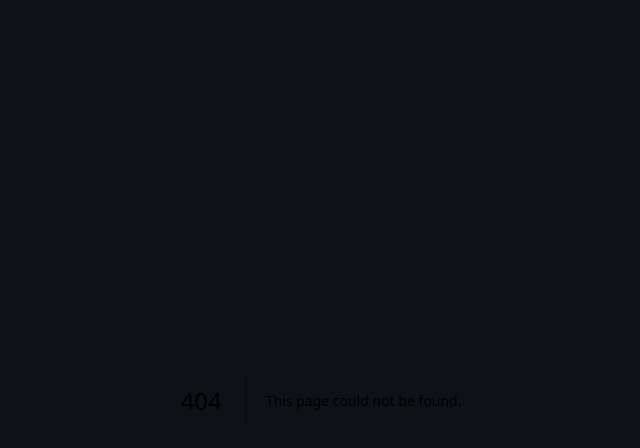
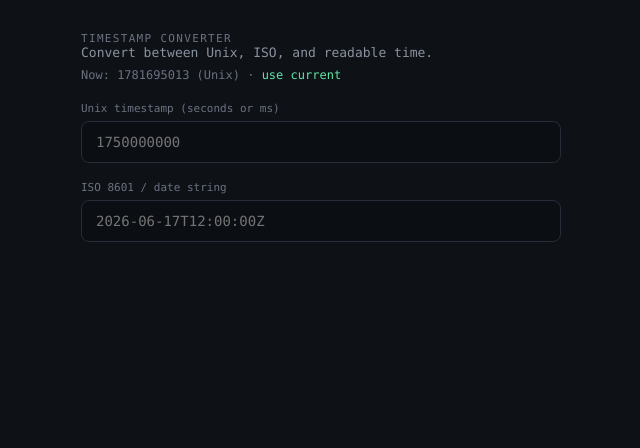
Before and after one commit to hvriza39-rgb/Tools, a Next.js app: page /timestamp-converter in a window 1280 px wide. Before the commit this address had no page. Shown: the top 448 px of the page, without its empty margins (319-959 px from the left). Built offline with nearby package versions, Linux system fonts and the light colour scheme.

Commit message:
Create page.jsx

```diff
--- /dev/null
+++ b/src/app/timestamp-converter/page.jsx
@@ -0,0 +1,167 @@
+"use client";
+
+import React, { useState, useEffect } from "react";
+
+const COLORS = {
+  bg: "#0E1116",
+  card: "#161A22",
+  border: "#262C38",
+  ink: "#E7E9EC",
+  sub: "#8B92A0",
+  faint: "#6B7280",
+  green: "#5EE6A8",
+  red: "#F26D6D",
+};
+
+const inputStyle = {
+  width: "100%",
+  background: "#0B0E13",
+  border: `1px solid ${COLORS.border}`,
+  borderRadius: 8,
+  padding: "12px 14px",
+  color: COLORS.ink,
+  fontFamily: "inherit",
+  fontSize: 14,
+  outline: "none",
+  boxSizing: "border-box",
+};
+
+export default function Page() {
+  const [unixInput, setUnixInput] = useState("");
+  const [isoInput, setIsoInput] = useState("");
+  const [now, setNow] = useState(null);
+  const [copied, setCopied] = useState("");
+
+  useEffect(() => {
+    setNow(Math.floor(Date.now() / 1000));
+    const id = setInterval(() => setNow(Math.floor(Date.now() / 1000)), 1000);
+    return () => clearInterval(id);
+  }, []);
+
+  function fromUnix(val) {
+    const n = Number(val);
+    if (!val || Number.isNaN(n)) return null;
+    const ms = val.length > 10 ? n : n * 1000;
+    const d = new Date(ms);
+    if (Number.isNaN(d.getTime())) return null;
+    return d;
+  }
+
+  function fromIso(val) {
+    if (!val) return null;
+    const d = new Date(val);
+    if (Number.isNaN(d.getTime())) return null;
+    return d;
+  }
+
+  const unixDate = fromUnix(unixInput);
+  const isoDate = fromIso(isoInput);
+  const active = unixInput ? unixDate : isoInput ? isoDate : null;
+
+  function copy(text, key) {
+    navigator.clipboard?.writeText(text).catch(() => {});
+    setCopied(key);
+    setTimeout(() => setCopied(""), 1100);
+  }
+
+  function ResultRow({ label: l, value, copyKey }) {
+    return (
+      <div
+        style={{
+          display: "flex",
+          justifyContent: "space-between",
+          alignItems: "center",
+          padding: "10px 14px",
+          background: COLORS.card,
+          border: `1px solid ${COLORS.border}`,
+          borderRadius: 8,
+          marginBottom: 8,
+        }}
+      >
+        <div>
+          <div style={{ fontSize: 10, color: COLORS.faint, textTransform: "uppercase", letterSpacing: "0.08em" }}>{l}</div>
+          <div style={{ fontSize: 13, marginTop: 2 }}>{value}</div>
+        </div>
+        <button
+          onClick={() => copy(value, copyKey)}
+          style={{ background: "none", border: "none", color: copied === copyKey ? COLORS.green : COLORS.faint, fontSize: 11, cursor: "pointer", fontFamily: "inherit" }}
+        >
+          {copied === copyKey ? "copied" : "copy"}
+        </button>
+      </div>
+    );
+  }
+
+  return (
+    <main
+      style={{
+        minHeight: "100vh",
+        background: COLORS.bg,
+        color: COLORS.ink,
+        fontFamily: "'JetBrains Mono', 'SF Mono', Menlo, Consolas, monospace",
+        padding: "32px 16px",
+        boxSizing: "border-box",
+      }}
+    >
+      <div style={{ maxWidth: 480, margin: "0 auto" }}>
+        <div style={{ fontSize: 11, letterSpacing: "0.12em", color: COLORS.faint, textTransform: "uppercase" }}>
+          Timestamp Converter
+        </div>
+        <div style={{ fontSize: 13, color: COLORS.sub, marginBottom: 8 }}>
+          Convert between Unix, ISO, and readable time.
+        </div>
+        <div style={{ fontSize: 12, color: COLORS.faint, marginBottom: 20 }}>
+          Now: {now ?? "—"} (Unix) ·{" "}
+          <button
+            onClick={() => now && setUnixInput(String(now))}
+            style={{ background: "none", border: "none", color: COLORS.green, cursor: "pointer", fontFamily: "inherit", fontSize: 12, padding: 0 }}
+          >
+            use current
+          </button>
+        </div>
+
+        <div style={{ marginBottom: 18 }}>
+          <div style={{ fontSize: 11, color: COLORS.faint, marginBottom: 6 }}>Unix timestamp (seconds or ms)</div>
+          <input
+            value={unixInput}
+            onChange={(e) => {
+              setUnixInput(e.target.value);
+              setIsoInput("");
+            }}
+            placeholder="1750000000"
+            style={inputStyle}
+            spellCheck={false}
+          />
+        </div>
+
+        <div style={{ marginBottom: 20 }}>
+          <div style={{ fontSize: 11, color: COLORS.faint, marginBottom: 6 }}>ISO 8601 / date string</div>
+          <input
+            value={isoInput}
+            onChange={(e) => {
+              setIsoInput(e.target.value);
+              setUnixInput("");
+            }}
+            placeholder="2026-06-17T12:00:00Z"
+            style={inputStyle}
+            spellCheck={false}
+          />
+        </div>
+
+        {(unixInput && !unixDate) || (isoInput && !isoDate) ? (
+          <div style={{ color: COLORS.red, fontSize: 12, marginBottom: 16 }}>Couldn't parse that value.</div>
+        ) : null}
+
+        {active && (
+          <div>
+            <ResultRow label="Unix (seconds)" value={String(Math.floor(active.getTime() / 1000))} copyKey="unix" />
+            <ResultRow label="Unix (ms)" value={String(active.getTime())} copyKey="unixms" />
+            <ResultRow label="ISO 8601" value={active.toISOString()} copyKey="iso" />
+            <ResultRow label="Local" value={active.toLocaleString()} copyKey="local" />
+            <ResultRow label="UTC" value={active.toUTCString()} copyKey="utc" />
+          </div>
+        )}
+      </div>
+    </main>
+  );
+}
```
